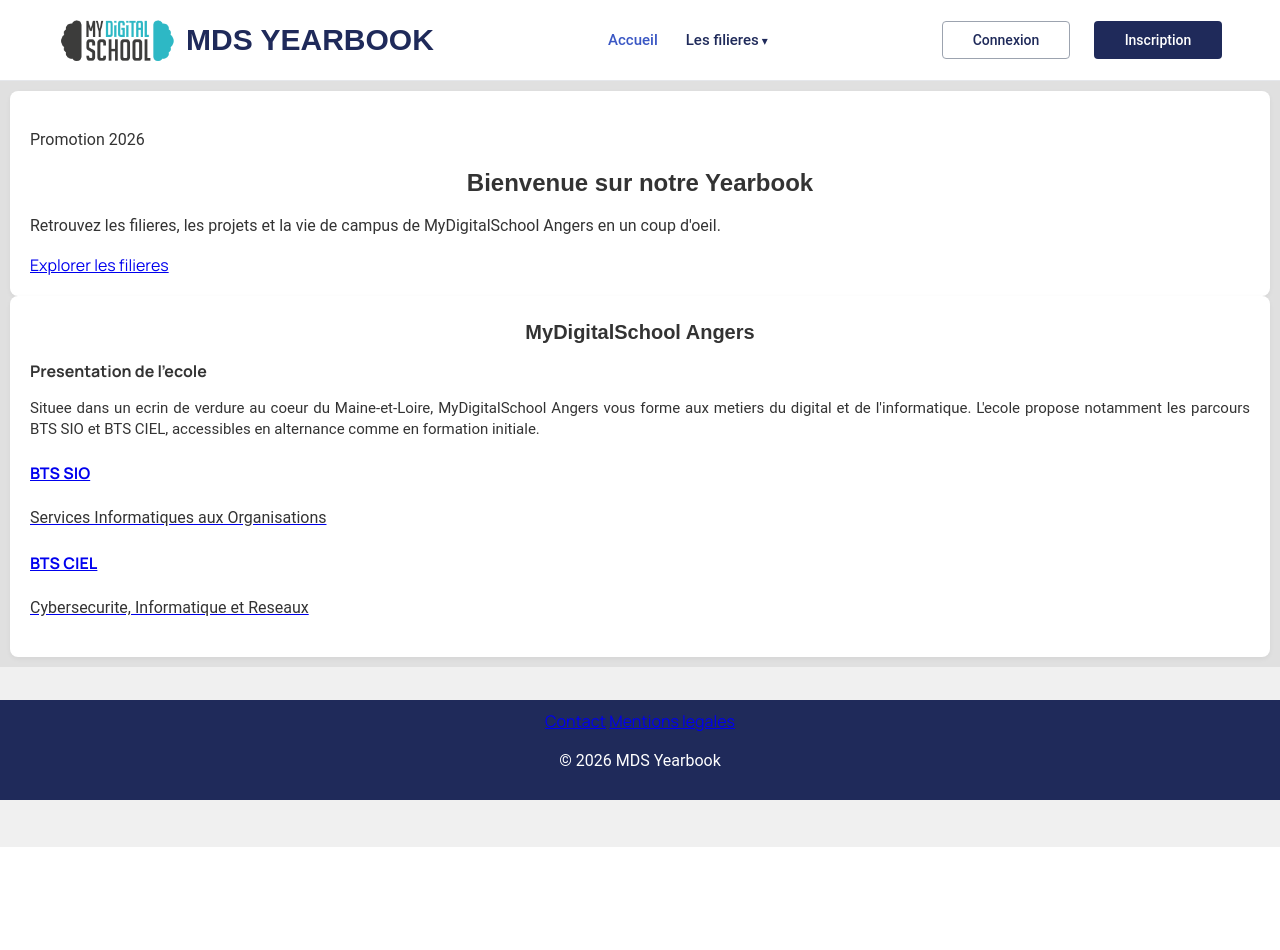
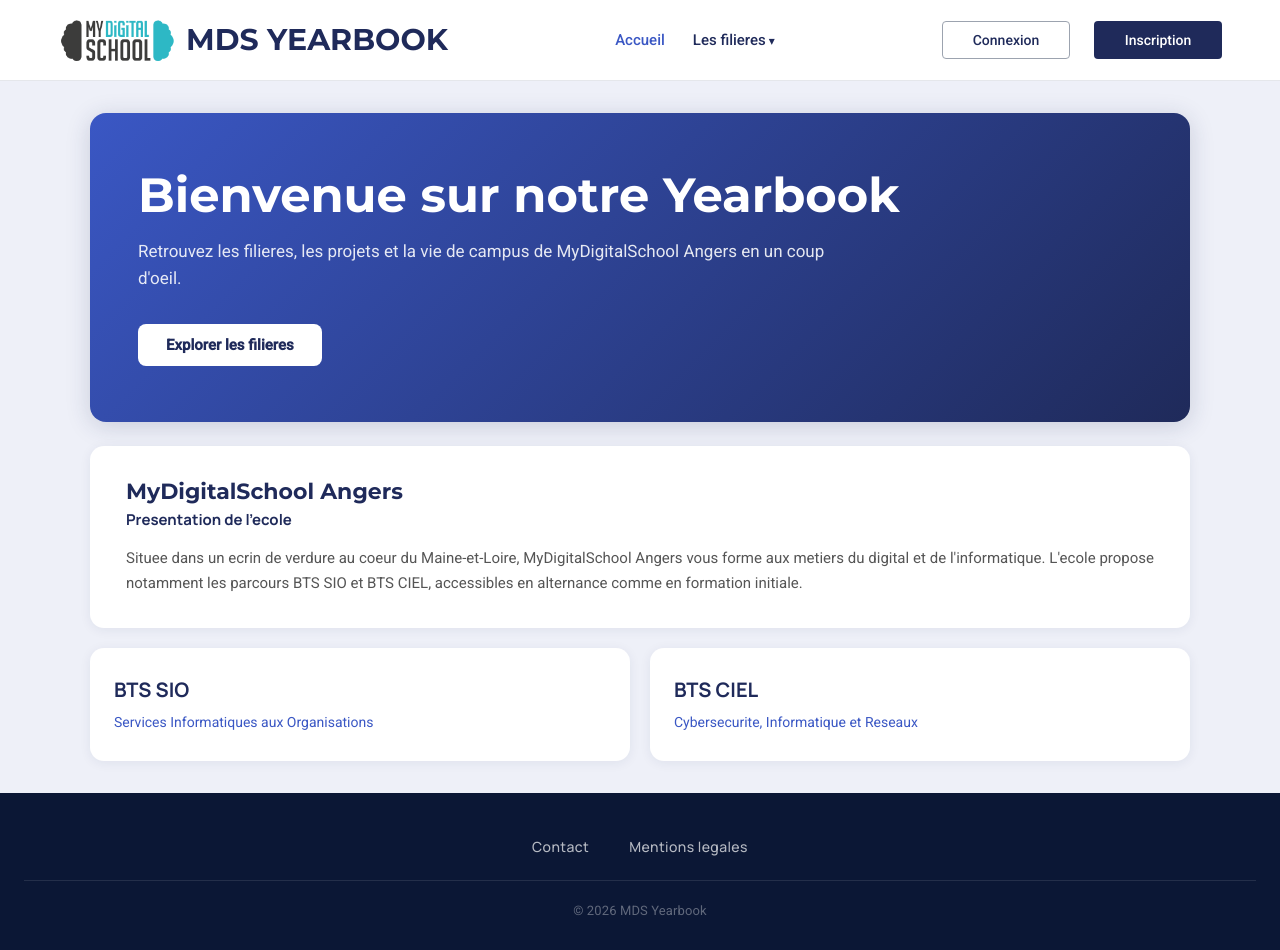
Before and after one commit to MarleyAvix/yearBook, a PHP site: page / in a window 1280 px wide. Before the commit the page ends 847 px from the top, so only its background shows below. Run offline with PHP 8.4, Linux system fonts and the light colour scheme.

Commit message:
fix css fix nav dans cans login et register fix footer et petite amélioration visuel

```diff
--- a/css/style.css
+++ b/css/style.css
@@ -1,7 +1,5 @@
-/* =========================================================
-   SECTION 01 - VARIABLES GLOBALES
-   Palette, typographies et constantes reutilisables.
-========================================================= */
+/* -- Variables -- */
+
 :root {
     --primary-color: #1f2a5a;
     --primary-color-hover: #3a57c4;
@@ -13,44 +11,40 @@
 
     --fontH1H2: Montserrat, sans-serif;
     --fontP: Roboto, sans-serif;
-    --fontRich: 'Fira Code', monospace;
 }
 
-/* =========================================================
-   SECTION 02 - BASE ET TYPOGRAPHIE
-   Regles communes appliquees a toute l'application.
-========================================================= */
 
-/* Reset minimal pour stabiliser les dimensions des elements. */
+/* -- Base -- */
+
 * {
     box-sizing: border-box;
 }
 
-/* Style principal du document (version globale de base). */
+button {
+    font: inherit;
+}
+
 body {
     margin: 0;
     color: #333;
     background-color: var(--background-color);
-    padding-bottom: 180px;
+    padding-bottom: 180px; /* compense le footer fixe */
     min-height: 100vh;
     font-family: 'Manrope';
 }
 
-/* Style texte par defaut pour tous les paragraphes. */
 p {
     font-family: var(--fontP);
     color: #333;
     line-height: 1.6;
 }
 
-/* Paragraphes dans les articles: texte plus compact et justifie. */
 main article p {
     font-size: 15px;
     text-align: justify;
     line-height: 1.4;
 }
 
-/* Titres principaux reutilisant la police de marque. */
 h1,
 h2 {
     font-family: var(--fontH1H2);
@@ -58,7 +52,6 @@
     margin-bottom: 20px;
 }
 
-/* Ajustements de titres specifiques au contenu principal. */
 main h1 {
     font-size: 24px;
     text-align: center;
@@ -67,7 +60,6 @@
     color: #333;
 }
 
-/* Titre de niveau 2 dans le main: plus petit et moins contrasté que les h1. */
 main h2 {
     font-size: 20px;
     text-align: center;
@@ -76,21 +68,18 @@
     color: #333;
 }
 
-/* Titre de niveau 3 dans le main: encore plus petit et discret. */
 main h3 {
     font-size: 16px;
 }
 
-/* =========================================================
-   SECTION 03 - NAVIGATION
-   Anciennes classes de menu conservees pour compatibilite.
-========================================================= */
+
+/* -- Nav legacy -- */
+
 .site-nav {
     background-color: #ffffff;
     border-bottom: 1px solid #e5e7eb;
 }
 
-/* Conteneur interne pour centrer le contenu du menu. */
 .mobile-top-nav {
     display: flex;
     justify-content: space-between;
@@ -98,25 +87,21 @@
     width: 100%;
 }
 
-/* Logo du menu legacy. */
 .logo {
     max-width: 120px;
 }
 
-/* Ajustement de la taille du logo dans le menu. */
 .logo img {
     width: 100px;
     height: auto;
 }
 
-/* Liste principale de navigation. */
 .menu {
     list-style-type: none;
     margin-top: 15px;
     width: 100%;
 }
 
-/* Liste des liens de navigation. */
 .menu ul {
     list-style-type: none;
     display: flex;
@@ -132,12 +117,11 @@
     text-decoration: none;
     color: #2c4aa5;
     font-size: 14px;
-    font: bold;
+    font-weight: bold;
     padding: 8px 10px;
     border-radius: 5px;
 }
 
-/* Comportement du sous-menu au survol. */
 .dropdown {
     position: relative;
 }
@@ -177,7 +161,6 @@
     transition: display 0s linear 0.1s;
 }
 
-/* Petit bouton legacy de connexion. */
 .connection-button {
     border-radius: 10px;
     padding: 3px 8px;
@@ -189,12 +172,9 @@
     color: #333333;
 }
 
-/* =========================================================
-   SECTION 04 - NAVIGATION MODERNE
-   Structure principale utilisee avec nav-collapsible.
-========================================================= */
 
-/* Conteneur interne qui limite la largeur de la barre. */
+/* -- Nav -- */
+
 .navbar-inner {
     max-width: 1200px;
     margin: 0 auto;
@@ -205,7 +185,6 @@
     gap: 10px;
 }
 
-/* Ligne haute: marque + bouton burger mobile. */
 .nav-header {
     display: flex;
     align-items: center;
@@ -213,7 +192,6 @@
     gap: 12px;
 }
 
-/* Signature visuelle du site. */
 .brand {
     display: inline-flex;
     align-items: center;
@@ -231,7 +209,6 @@
     font-size: 20px;
 }
 
-/* Bouton d'ouverture/fermeture du menu en mobile. */
 .nav-toggle {
     display: inline-flex;
     flex-direction: column;
@@ -253,7 +230,6 @@
     border-radius: 2px;
 }
 
-/* Zone qui contient les liens et qui se replie en mobile. */
 .nav-collapsible {
     display: none;
     flex-direction: column;
@@ -261,12 +237,11 @@
     width: 100%;
 }
 
-/* Ouverture du menu via la classe is-open (gerer en JS). */
+/* is-open est gere par script.js */
 .site-nav.is-open .nav-collapsible {
     display: flex;
 }
 
-/* Liste des liens de navigation. */
 .nav-links {
     list-style: none;
     display: flex;
@@ -278,8 +253,7 @@
     width: 100%;
 }
 
-/* Style commun liens simples + boutons dropdown. */
-.nav-links>li>a,
+.nav-links > li > a,
 .nav-dropdown-toggle {
     display: block;
     width: 100%;
@@ -298,14 +272,12 @@
     transition: color 0.2s ease, border-color 0.2s ease, background-color 0.2s ease;
 }
 
-/* Retour visuel au survol/focus souris. */
-.nav-links>li>a:hover,
+.nav-links > li > a:hover,
 .nav-dropdown-toggle:hover {
     color: var(--primary-color-hover);
     background-color: #f3f4f6;
 }
 
-/* Lien actif de la navigation. */
 .nav-links a.active {
     color: var(--primary-color-hover);
     border-bottom-color: transparent;
@@ -313,11 +285,8 @@
     border-color: #dbe4ff;
 }
 
-/* Menu deroulant de la navigation moderne. */
 .nav-dropdown {
     position: relative;
-    top: calc(100% + 1px);
-    left: 0px;
 }
 
 .nav-dropdown-toggle::after {
@@ -329,7 +298,7 @@
     display: none;
     position: static;
     min-width: 0;
-    margin: 1px 0 0;
+    margin: 0px 0 0;
     padding: 6px 0;
     list-style: none;
     background-color: #ffffff;
@@ -337,6 +306,7 @@
     border-radius: 6px;
     box-shadow: none;
     z-index: 20;
+
 }
 
 .nav-dropdown-menu a {
@@ -355,13 +325,11 @@
     color: var(--primary-color-hover);
 }
 
-/* Affichage du sous-menu au survol clavier/souris. */
 .nav-dropdown:hover .nav-dropdown-menu,
 .nav-dropdown:focus-within .nav-dropdown-menu {
     display: block;
 }
 
-/* Boutons de connexion dans la barre de navigation. */
 .nav-login-btn {
     display: inline-flex;
     align-items: center;
@@ -396,13 +364,11 @@
     color: #fff;
 }
 
-/* =========================================================
-   SECTION 05 - RESPONSIVE NAVIGATION (DESKTOP)
-   Ajustements au-dessus de 860px.
-========================================================= */
+
+/* -- Nav desktop -- */
+
 @media (min-width: 861px) {
 
-    /* Mise en ligne de la barre complete en desktop. */
     .navbar-inner {
         flex-direction: row;
         align-items: center;
@@ -440,7 +406,7 @@
         width: auto;
     }
 
-    .nav-links>li>a,
+    .nav-links > li > a,
     .nav-dropdown-toggle {
         display: inline-block;
         width: auto;
@@ -462,7 +428,7 @@
 
     .nav-dropdown-menu {
         position: absolute;
-        top: calc(100% + 8px);
+        top: 100%;
         left: 0;
         min-width: 170px;
         margin: 0;
@@ -472,10 +438,9 @@
     }
 }
 
-/* =========================================================
-   SECTION 06 - CONTENU PRINCIPAL GENERIQUE
-   Mise en page standard du main et des sections.
-========================================================= */
+
+/* -- Main -- */
+
 main {
     padding: 10px;
     margin: 0;
@@ -485,13 +450,11 @@
     align-items: center;
 }
 
-/* Bloc d'introduction en tete de page. */
 .intro {
     margin: 15px 10px;
     margin-bottom: 0;
 }
 
-/* Carte generique appliquee aux sections du main. */
 main section {
     background-color: #ffffff;
     padding: 20px;
@@ -501,12 +464,9 @@
     box-shadow: 0 2px 5px rgba(0, 0, 0, 0.05);
 }
 
-/* =========================================================
-   SECTION 07 - AUTHENTIFICATION
-   Conteneurs et styles des formulaires login/register.
-========================================================= */
 
-/* Zone centrale verticale pour afficher les formulaires. */
+/* -- Formulaires -- */
+
 .section-form {
     display: flex;
     align-items: center;
@@ -515,7 +475,6 @@
     padding: 16px;
 }
 
-/* Encapsule le formulaire pour limiter sa largeur. */
 .auth-container {
     display: flex;
     flex-direction: column;
@@ -527,7 +486,6 @@
     max-width: 500px;
 }
 
-/* Ajustement mobile du conteneur d'authentification. */
 @media screen and (max-width: 860px) {
     .auth-container {
         width: 100%;
@@ -535,7 +493,6 @@
     }
 }
 
-/* Formulaire de connexion. */
 .auth-form {
     background-color: var(--form-background-color);
     padding: 20px;
@@ -552,7 +509,6 @@
     text-transform: uppercase;
 }
 
-/* Groupe vertical des champs de formulaire. */
 .input-form {
     display: flex;
     flex-direction: column;
@@ -582,7 +538,6 @@
     background-color: var(--primary-color-hover);
 }
 
-/* Bouton de connexion reutilisable hors formulaire full-width. */
 .login-btn {
     width: auto;
     padding: 10px;
@@ -597,7 +552,6 @@
     background-color: var(--primary-color-hover);
 }
 
-/* Formulaire d'inscription. */
 .registration-form h2 {
     margin-bottom: 20px;
     text-align: center;
@@ -626,10 +580,9 @@
     background-color: var(--success-color-hover);
 }
 
-/* =========================================================
-   SECTION 08 - FOOTER GLOBAL (VERSION INITIALE)
-   Footer fixe en bas de page (avant override home).
-========================================================= */
+
+/* -- Footer -- */
+
 footer {
     background-color: var(--primary-color);
     color: #fff;
@@ -645,7 +598,342 @@
     color: #fff;
 }
 
-/* =========================================================
-   SECTION 09 - HOME PAGE UPGRADES (OVERRIDES)
-   Bloc ajoute en fin de fichier pour moderniser la home.
+
+/* -- Sticky footer -- */
+
+body:has(.home-footer) {
+    padding-bottom: 0;
+    display: flex;
+    flex-direction: column;
+    min-height: 100vh;
 }
+
+body:has(.home-footer) main {
+    flex: 1;
+}
+
+
+/* -- Accueil -- */
+
+body.page-home {
+    padding-bottom: 0;
+}
+
+.home-main {
+    background-color: #eef0f8;
+    padding: 32px 16px;
+    gap: 24px;
+}
+
+.home-main .hero {
+    background: linear-gradient(135deg, var(--primary-color-hover) 0%, var(--primary-color) 100%);
+    border-radius: 16px;
+    padding: 56px 48px;
+    max-width: 1100px;
+    color: #fff;
+    box-shadow: 0 4px 24px rgba(31, 42, 90, 0.18);
+}
+
+.hero-kicker {
+    font-size: 12px;
+    font-weight: 700;
+    letter-spacing: 2px;
+    text-transform: uppercase;
+    color: var(--primary-color-hover);
+    margin: 0 0 12px;
+    font-family: var(--fontP);
+}
+
+.home-main .hero h1 {
+    font-size: 48px;
+    font-weight: 800;
+    color: #ffffff;
+    margin: 0 0 16px;
+    line-height: 1.1;
+    text-align: left;
+}
+
+.hero-description {
+    font-size: 17px;
+    color: rgba(255, 255, 255, 0.88);
+    margin: 0 0 32px;
+    max-width: 720px;
+    line-height: 1.6;
+}
+
+.hero-actions {
+    display: flex;
+    gap: 12px;
+    flex-wrap: wrap;
+}
+
+.hero-button {
+    display: inline-flex;
+    align-items: center;
+    padding: 12px 28px;
+    border-radius: 8px;
+    font-size: 15px;
+    font-weight: 600;
+    text-decoration: none;
+    transition: background-color 0.2s, color 0.2s;
+    font-family: var(--fontP);
+}
+
+.hero-button.primary {
+    background-color: #ffffff;
+    color: var(--primary-color);
+}
+
+.hero-button.primary:hover {
+    background-color: #e8ecff;
+}
+
+.home-main .home-section {
+    display: flex;
+    flex-direction: column;
+    gap: 20px;
+    max-width: 1100px;
+    background: transparent;
+    box-shadow: none;
+    padding: 0;
+}
+
+.school-card {
+    background-color: #ffffff;
+    border-radius: 14px;
+    padding: 32px 36px;
+    box-shadow: 0 2px 12px rgba(31, 42, 90, 0.07);
+}
+
+.home-main .school-card h2 {
+    font-size: 22px;
+    font-weight: 700;
+    color: var(--primary-color);
+    margin: 0 0 4px;
+    text-align: left;
+}
+
+.home-main .school-card h3 {
+    font-size: 15px;
+    font-weight: 700;
+    color: var(--primary-color);
+    margin: 0 0 16px;
+    text-align: left;
+}
+
+.home-main .school-card p {
+    font-size: 15px;
+    color: #555;
+    line-height: 1.65;
+    text-align: justify;
+    margin: 0;
+}
+
+/*Filiere grid*/
+.filiere-grid {
+    display: grid;
+    grid-template-columns: 1fr 1fr;
+    gap: 20px;
+}
+
+.filiere-card {
+    background-color: #ffffff;
+    border-radius: 14px;
+    padding: 28px 24px;
+    text-decoration: none;
+    display: block;
+    box-shadow: 0 2px 12px rgba(31, 42, 90, 0.07);
+    transition: box-shadow 0.2s, transform 0.15s;
+}
+
+.filiere-card:hover {
+    box-shadow: 0 6px 24px rgba(31, 42, 90, 0.13);
+    transform: translateY(-2px);
+}
+
+.filiere-card h4 {
+    font-size: 20px;
+    font-weight: 700;
+    color: var(--primary-color);
+    margin: 0 0 8px;
+    font-family: 'Manrope', sans-serif;
+}
+
+.filiere-card p {
+    font-size: 14px;
+    color: var(--primary-color-hover);
+    margin: 0;
+    text-align: left;
+}
+
+/* Footer Accueil */
+
+.home-footer {
+    position: static;
+    background-color: #0b1735;
+    width: 100%;
+    padding: 44px 24px 28px;
+    text-align: center;
+}
+
+.footer-columns {
+    display: flex;
+    justify-content: center;
+    gap: 40px;
+    flex-wrap: wrap;
+    padding-bottom: 24px;
+    border-bottom: 1px solid rgba(255, 255, 255, 0.1);
+    margin-bottom: 20px;
+}
+
+.footer-columns a {
+    color: rgba(255, 255, 255, 0.7);
+    text-decoration: none;
+    font-size: 14px;
+    font-weight: 500;
+    letter-spacing: 0.03em;
+    transition: color 0.2s;
+}
+
+.footer-columns a:hover {
+    color: #ffffff;
+}
+
+.home-footer p {
+    color: rgba(255, 255, 255, 0.35);
+    margin: 0;
+    font-size: 13px;
+    letter-spacing: 0.01em;
+}
+
+/* -- Contact -- */
+
+.contact-main {
+    background-color: #eef0f8;
+    padding: 40px 16px;
+    gap: 0;
+}
+
+.contact-main .contact-section {
+    max-width: 700px;
+    background: transparent;
+    box-shadow: none;
+    padding: 0;
+}
+
+.contact-info {
+    background-color: #ffffff;
+    border-radius: 14px;
+    padding: 40px 44px;
+    box-shadow: 0 2px 12px rgba(31, 42, 90, 0.07);
+}
+
+.contact-main .contact-info h1 {
+    font-size: 28px;
+    font-weight: 700;
+    color: var(--primary-color);
+    margin: 0 0 20px;
+    text-align: left;
+}
+
+.contact-div p {
+    color: #555;
+    font-size: 15px;
+    margin: 0 0 16px;
+}
+
+.contact-div ul {
+    list-style: none;
+    padding: 0;
+    margin: 0;
+    display: flex;
+    flex-direction: column;
+    gap: 10px;
+}
+
+.contact-div li {
+    color: #444;
+    font-size: 15px;
+    font-family: var(--fontP);
+    line-height: 1.5;
+}
+
+.contact-div a {
+    color: var(--primary-color-hover);
+    text-decoration: none;
+}
+
+.contact-div a:hover {
+    text-decoration: underline;
+}
+
+
+/* -- Mentions légales -- */
+
+.legal-main {
+    background-color: #eef0f8;
+    padding: 40px 16px;
+    gap: 0;
+}
+
+.legal-main section {
+    max-width: 800px;
+    background: transparent;
+    box-shadow: none;
+    padding: 0;
+    display: flex;
+    flex-direction: column;
+    gap: 16px;
+}
+
+.legal-mentions {
+    background-color: #ffffff;
+    border-radius: 14px;
+    padding: 32px 36px;
+    box-shadow: 0 2px 12px rgba(31, 42, 90, 0.07);
+}
+
+.legal-mentions h1 {
+    font-size: 26px;
+    font-weight: 700;
+    color: var(--primary-color);
+    margin: 0 0 16px;
+    text-align: left;
+}
+
+.legal-mentions h2 {
+    font-size: 18px;
+    font-weight: 600;
+    color: var(--primary-color);
+    margin: 0 0 10px;
+    text-align: left;
+}
+
+.legal-mentions p {
+    color: #555;
+    font-size: 15px;
+    line-height: 1.65;
+    margin: 0;
+}
+
+
+/* -- Responsive -- */
+@media (max-width: 860px) {
+    .home-main .hero {
+        padding: 36px 24px;
+    }
+
+    .home-main .hero h1 {
+        font-size: 32px;
+    }
+
+    .filiere-grid {
+        grid-template-columns: 1fr;
+    }
+
+    .school-card,
+    .contact-info,
+    .legal-mentions {
+        padding: 24px 20px;
+    }
+}
--- a/index.html
+++ b/index.html
@@ -9,10 +9,10 @@
 
     <link rel="preconnect" href="https://fonts.googleapis.com">
     <link rel="preconnect" href="https://fonts.gstatic.com" crossorigin>
-    <link href="https://fonts.googleapis.com/css2?family=Manrope:wght@200..800&display=swap" rel="stylesheet">
+    <link href="https://fonts.googleapis.com/css2?family=Manrope:wght@200..800&family=Montserrat:wght@400;700&family=Roboto:wght@400;500&display=swap" rel="stylesheet">
 
 </head>
-<body>
+<body class="page-home">
     <header>
         <nav class="site-nav" aria-label="Navigation principale">
             <div class="navbar-inner">
@@ -48,7 +48,6 @@
 
     <main class="home-main">
         <section class="hero">
-            <p class="hero-kicker">Promotion 2026</p>
             <h1>Bienvenue sur notre Yearbook</h1>
             <p class="hero-description">Retrouvez les filieres, les projets et la vie de campus de MyDigitalSchool Angers en un coup d'oeil.</p>
             <div class="hero-actions">
--- a/pages/ciel.html
+++ b/pages/ciel.html
@@ -10,7 +10,7 @@
     <link rel="preconnect" href="https://fonts.googleapis.com" />
     <link rel="preconnect" href="https://fonts.gstatic.com" crossorigin />
     <link
-      href="https://fonts.googleapis.com/css2?family=Manrope:wght@200..800&display=swap"
+      href="https://fonts.googleapis.com/css2?family=Manrope:wght@200..800&family=Montserrat:wght@400;700&family=Roboto:wght@400;500&display=swap"
       rel="stylesheet"
     />
   </head>
@@ -160,7 +160,7 @@
             <div class="content-card">
               <div class="student-name">Marcel Dessailly</div>
                 <div>
-                  <a href="" class="table-mail">Contacter
+                  <a href="mailto:mdessailly@test.fr" class="table-mail">Contacter
                   </a>
                 </div>
             </div>
--- a/pages/sio.html
+++ b/pages/sio.html
@@ -10,7 +10,7 @@
     <link rel="preconnect" href="https://fonts.googleapis.com" />
     <link rel="preconnect" href="https://fonts.gstatic.com" crossorigin />
     <link
-      href="https://fonts.googleapis.com/css2?family=Manrope:wght@200..800&display=swap"
+      href="https://fonts.googleapis.com/css2?family=Manrope:wght@200..800&family=Montserrat:wght@400;700&family=Roboto:wght@400;500&display=swap"
       rel="stylesheet"
     />
   </head>
```
Also changed, not shown: pages/contact.html (+8 -11 lines), pages/login.html (+15 -11 lines), pages/mentions-legales.html (+19 -23 lines), pages/register.html (+13 -11 lines).
